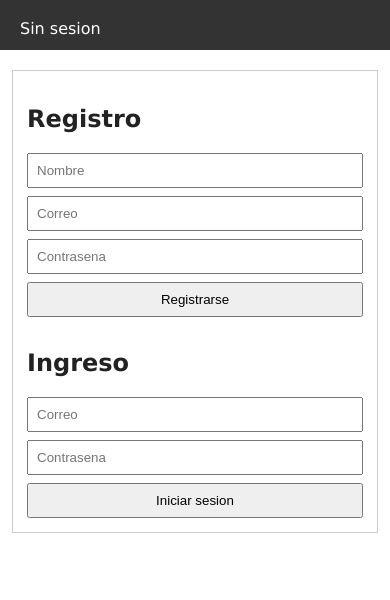
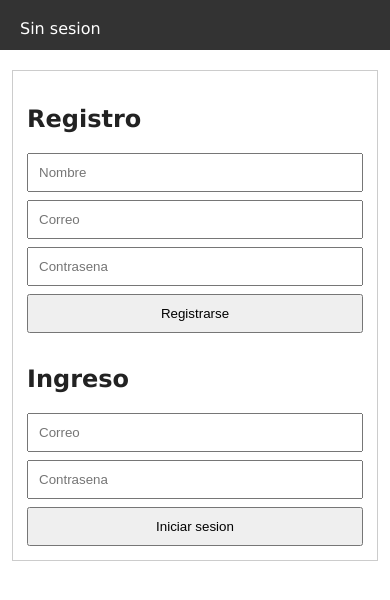
Before and after one commit to Gerson161/PROGRAMACION-WEB, a website: page public/index.html in a window 390 px wide. Shown: the part 74-674 px from the top of the page. Drawn offline with Linux system fonts and the light colour scheme.

Commit message:
Ajuste de padding en inputs y breakpoint para tablets

```diff
--- a/public/estilos.css
+++ b/public/estilos.css
@@ -34,7 +34,7 @@ body {
 .gridFormulario,
 .tarjetas {
   display: grid;
-  gap: 10px;
+  gap: 12px;
 }
 
 #seccionAuth {
@@ -73,7 +73,7 @@ input,
 select,
 button {
   width: 100%;
-  padding: 8px;
+  padding: 10px;
 }
 
 button {
@@ -111,7 +111,7 @@ td {
   font-weight: bold;
 }
 
-@media (max-width: 700px) {
+@media (max-width: 768px) {
   .barra,
   .encabezadoPanel {
     display: block;
```
